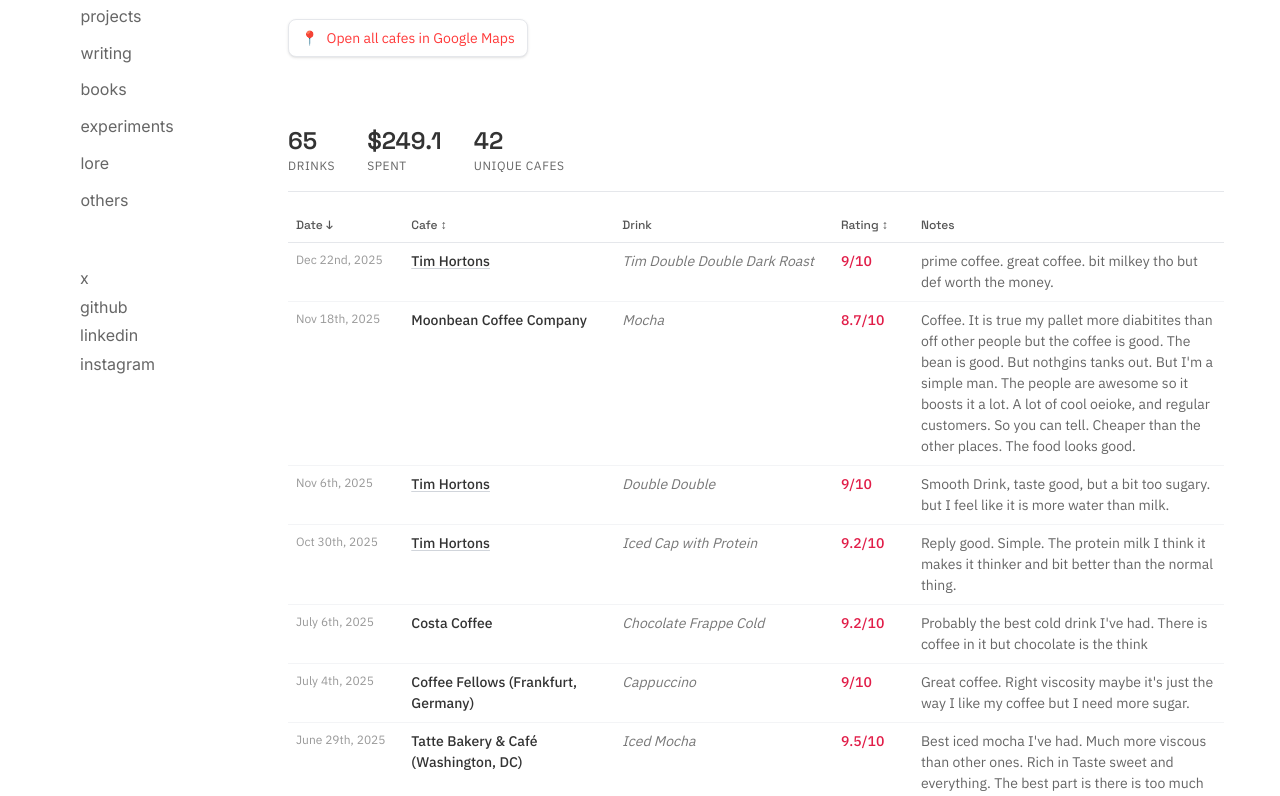
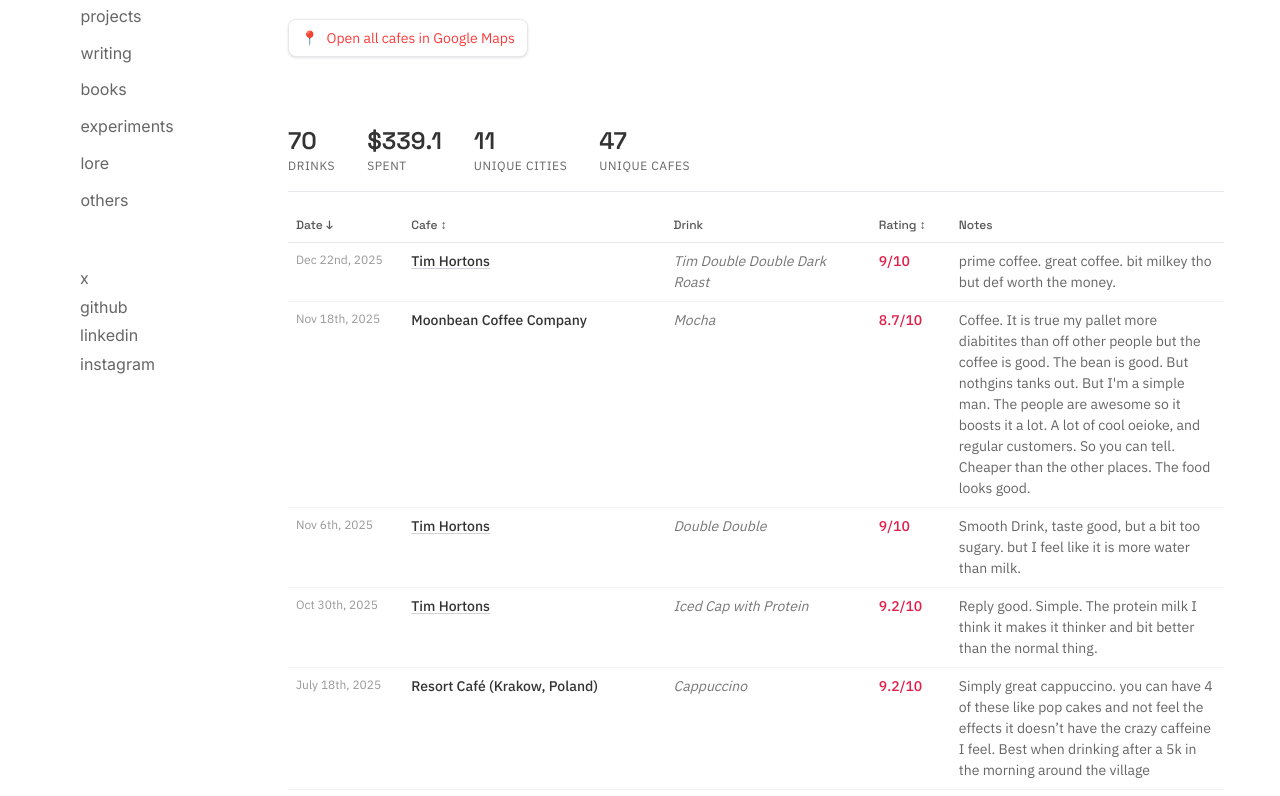
Before and after one commit to alexshibu1/alexshibu.com, a Next.js app: page /coffee in a window 1280 px wide. Shown: the part 180-976 px from the top of the page. Built offline with nearby package versions, Linux system fonts and the light colour scheme.

Commit message:
made coffee page look saucey

```diff
--- a/app/coffee/CoffeeTable.tsx
+++ b/app/coffee/CoffeeTable.tsx
@@ -12,40 +12,100 @@ interface CoffeeTableProps {
   onShopClick?: (shopId: string) => void;
 }
 
+// Principle: keep “derivation rules” pure and reusable.
+// Why: multiple features (stats + filtering) should compute “city” the same way.
+function getCityLabel(shop: CoffeeShop): string {
+  // Heuristic: if the shop name includes "(City, Country)" or "(City, State)",
+  // treat that parenthetical as the city label. Otherwise, assume Toronto.
+  //
+  // Why: your dataset encodes travel cafes in the name (e.g. "Ritual Coffee (San Francisco)"),
+  // but most Toronto entries have no explicit city field.
+  const match = shop.shopName.match(/\(([^)]+)\)\s*$/);
+  return match?.[1]?.trim() || "Toronto";
+}
+
+function isExplicitNonTorontoCity(shop: CoffeeShop): boolean {
+  // Principle: don’t “invent” cities for Toronto-only entries.
+  // Why: “Unique cities” is meant to highlight travel cities encoded in parentheses.
+  return /\(([^)]+)\)\s*$/.test(shop.shopName);
+}
+
 export default function CoffeeTable({
   shops,
   selectedShopId,
-  onShopClick,
 }: CoffeeTableProps) {
   const [sortField, setSortField] = useState<SortField>("date");
   const [sortDirection, setSortDirection] = useState<SortDirection>("desc");
   const [filteredShop, setFilteredShop] = useState<string | null>(null);
+  const [citySamplerMode, setCitySamplerMode] = useState(false);
 
   // Calculate stats with actual average order values
   const stats = useMemo(() => {
     const uniqueCafes = new Set(shops.map((s) => s.shopName)).size;
+    const uniqueCities = new Set(
+      shops.filter(isExplicitNonTorontoCity).map((s) => getCityLabel(s)),
+    ).size;
 
-    // Average order values per chain/cafe type (CAD)
-    const priceMap: Record<string, number> = {
-      "Tim Hortons": 2.1,
-      Starbucks: 4.0,
-      "Second Cup": 4.5,
-      "Pret A Manger": 4.5,
-      "Aroma Espresso Bar": 4.5,
-      "Costa Coffee": 4.5,
-      Walmart: 2.5,
-      "Coffee Fellows": 4.0,
-    };
+    // Principle: estimate per DRINK, not per SHOP.
+    // Why: your dataset includes what you ordered (iced/frappe/hot chocolate/etc),
+    // and those items have meaningfully different price bands even at the same cafe.
+    function normalizeShopNameForPricing(shopName: string): string {
+      // Strip trailing location qualifiers like "Ritual Coffee (San Francisco)"
+      // so pricing rules match the underlying brand.
+      return shopName.replace(/\s*\([^)]*\)\s*$/, "").trim();
+    }
 
-    // Calculate total dollars spent based on actual prices
+    function estimateDrinkPriceCAD(shop: CoffeeShop): number {
+      const shopKey = normalizeShopNameForPricing(shop.shopName);
+      const drink = shop.drink.toLowerCase();
+
+      // Baseline “typical drink” price by shop/chain (CAD-ish).
+      // (These are intentionally rough; the drink modifiers below do most of the work.)
+      const baseByShop: Record<string, number> = {
+        "Tim Hortons": 2.5,
+        Starbucks: 4.8,
+        "Second Cup": 4.8,
+        "Pret A Manger": 4.8,
+        "Aroma Espresso Bar": 5.0,
+        "Costa Coffee": 5.0,
+        Walmart: 2.5,
+        "Coffee Fellows": 5.0,
+      };
+
+      // Start from a shop baseline; default assumes an indie cafe drink.
+      let price = baseByShop[shopKey] ?? 5.25;
+
+      // Drink-based adjustments (keywords → add/subtract).
+      // Why: “frappe/iced cap” usually costs more than “latte”; hot chocolate is often cheaper.
+      if (drink.includes("frappe") || drink.includes("iced cap")) price += 1.25;
+      if (drink.includes("iced")) price += 0.5;
+      if (drink.includes("hot chocolate")) price -= 0.75;
+      if (drink.includes("london fog")) price += 0.25;
+
+      // Espresso drinks (light bump for “crafted” drinks)
+      if (
+        drink.includes("latte") ||
+        drink.includes("cappuccino") ||
+        drink.includes("macchiato") ||
+        drink.includes("mocha")
+      ) {
+        price += 0.35;
+      }
+
+      // Keep the estimator sane.
+      price = Math.max(1.5, Math.min(price, 9.5));
+      return price;
+    }
+
+    // Calculate total dollars spent based on estimated per-drink prices
     const estimatedDollars = shops.reduce((total, shop) => {
-      const price = priceMap[shop.shopName] || 4.5; // Default $4.50 for regular cafes
-      return total + price;
+      return total + estimateDrinkPriceCAD(shop);
     }, 0);
 
     return {
       drinks: shops.length,
       uniqueCafes,
+      uniqueCities,
       estimatedDollars: Math.round(estimatedDollars * 10) / 10, // Round to 1 decimal
     };
   }, [shops]);
@@ -57,6 +117,34 @@ export default function CoffeeTable({
     // If a chain shop is clicked, filter to show only that shop
     if (filteredShop) {
       filtered = shops.filter((s) => s.shopName === filteredShop);
+    }
+
+    // City sampler mode: show one representative cafe per city (highest-rated entry).
+    // Why: “different cafes from different cities” is a summary view, not every drink you had there.
+    if (citySamplerMode) {
+      // Only include explicit (non-Toronto) city-labeled entries, e.g. "(San Francisco)".
+      filtered = filtered.filter(isExplicitNonTorontoCity);
+
+      const bestByCity = new Map<string, CoffeeShop>();
+
+      for (const shop of filtered) {
+        const city = getCityLabel(shop);
+        const currentBest = bestByCity.get(city);
+        if (!currentBest) {
+          bestByCity.set(city, shop);
+          continue;
+        }
+
+        // Pick higher rating; if tied, pick the newer date.
+        const better =
+          shop.rating > currentBest.rating ||
+          (shop.rating === currentBest.rating &&
+            normalizeDate(shop.date) > normalizeDate(currentBest.date));
+
+        if (better) bestByCity.set(city, shop);
+      }
+
+      filtered = Array.from(bestByCity.values());
     }
 
     if (!sortField) return filtered;
@@ -86,10 +174,11 @@ export default function CoffeeTable({
       if (aValue > bValue) return sortDirection === "asc" ? 1 : -1;
       return 0;
     });
-  }, [shops, sortField, sortDirection, filteredShop]);
+  }, [shops, sortField, sortDirection, filteredShop, citySamplerMode]);
 
   const handleChainClick = (shopName: string, e: React.MouseEvent) => {
     e.stopPropagation();
+    setCitySamplerMode(false); // Don’t combine chain filter with city sampler mode
     if (filteredShop === shopName) {
       setFilteredShop(null); // Clear filter if clicking same shop
     } else {
@@ -123,6 +212,17 @@ export default function CoffeeTable({
           <span className="stat-value">${stats.estimatedDollars}</span>
           <span className="stat-label">spent</span>
         </div>
+        <button
+          type="button"
+          className={`stat-item stat-button ${citySamplerMode ? "active" : ""}`}
+          onClick={() => {
+            setFilteredShop(null);
+            setCitySamplerMode((v) => !v);
+          }}
+        >
+          <span className="stat-value">{stats.uniqueCities}</span>
+          <span className="stat-label">unique cities</span>
+        </button>
         <div className="stat-item">
           <span className="stat-value">{stats.uniqueCafes}</span>
           <span className="stat-label">unique cafes</span>
@@ -130,11 +230,22 @@ export default function CoffeeTable({
       </div>
 
       {/* Filter indicator */}
-      {filteredShop && (
+      {(filteredShop || citySamplerMode) && (
         <div className="mb-2 text-sm text-gray-600">
-          Showing reviews from <strong>{filteredShop}</strong>{" "}
+          {filteredShop ? (
+            <>
+              Showing reviews from <strong>{filteredShop}</strong>{" "}
+            </>
+          ) : (
+            <>
+              Showing <strong>one cafe per city</strong>{" "}
+            </>
+          )}
           <button
-            onClick={() => setFilteredShop(null)}
+            onClick={() => {
+              setFilteredShop(null);
+              setCitySamplerMode(false);
+            }}
             className="text-gray-400 hover:text-gray-600 underline"
           >
             (clear)
--- a/app/coffee/coffee-data.ts
+++ b/app/coffee/coffee-data.ts
@@ -717,7 +717,7 @@ export const coffeeShops: CoffeeShop[] = [
     shopName: "Coffee Fellows (Frankfurt, Germany)",
     rating: 9,
     review:
-      "Great coffee. Right viscosity maybe it's just the way I like my coffee but I need more sugar.",
+      "Great coffee. Right viscosity maybe it's just the way I like my coffee but I need more sugar. I have a ton of time here in at the airport",
     isChain: false,
     location: DEFAULT_LOCATION,
   },
@@ -725,10 +725,65 @@ export const coffeeShops: CoffeeShop[] = [
     id: "costa-july-6-2025",
     date: "July 6th, 2025",
     drink: "Chocolate Frappe Cold",
-    shopName: "Costa Coffee",
+    shopName: "Costa Coffee (Warsaw, Poland)",
     rating: 9.2,
     review:
-      "Probably the best cold drink I've had. There is coffee in it but chocolate is the think",
+      "Probably the best cold drink I've had. There is coffee in it but chocolate is the think I ran across Krakow old city at 4 40",
+    isChain: false,
+    location: DEFAULT_LOCATION,
+  },
+  {
+    id: "krakow-resort-july-18-2025",
+    date: "July 18th, 2025",
+    drink: "Cappuccino",
+    shopName: "Resort Café (Krakow, Poland)",
+    rating: 9.2,
+    review:
+      "Simply great cappuccino. you can have 4 of these like pop cakes and not feel the effects it doesn’t have the crazy caffeine I feel. Best when drinking after a 5k in the morning around the village",
+    isChain: false,
+    location: DEFAULT_LOCATION,
+  },
+  {
+    id: "villars-lodge-aug-3-2025",
+    date: "Aug 3rd, 2025",
+    drink: "Cappuccino",
+    shopName: "Villars Lodge (Villars, Switzerland)",
+    rating: 9,
+    review:
+      "Great coffee even better after an awesome run with friends in the morning chill of Villars. Also a super expensive place to stay so I’d expect the coffee to be great. It’s great but it’s not peak. Also the staff are quite unique. They are students in training. Like pro restaurant management school or something. Thank you Villars for the free stay",
+    isChain: false,
+    location: DEFAULT_LOCATION,
+  },
+  {
+    id: "boreal-aug-10-2025",
+    date: "Aug 10th, 2025",
+    drink: "Mocha Latte",
+    shopName: "Boreal Coffee Roasters (Geneva, Switzerland)",
+    rating: 9.65,
+    review:
+      "Almost the perfect coffee I don’t think there’s anything wrong with this coffee really good coffee just the amount of sweetness, not too sweet not too dark. Not too liquidy, but not not liquidy. If you’re really nice vibe sitting outside in the Geneva, summer was really nice. But when I compare it to Canadian prices from six francs for a small coffee, that’s pretty much double which is insane but then for people here it’s nothing.",
+    isChain: false,
+    location: DEFAULT_LOCATION,
+  },
+  {
+    id: "ask-tea-sept-4-2025",
+    date: "Sept 4th, 2025",
+    drink: "Strong Tea",
+    shopName: "A.S.K Tea Hub (Muthalakodam, India)",
+    rating: 0,
+    review:
+      "Got food poisoning for a week after this boi. But the run before was nice. Would not recommend.",
+    isChain: false,
+    location: DEFAULT_LOCATION,
+  },
+  {
+    id: "shajis-shop-sept-20-2025",
+    date: "Sept 20th, 2025",
+    drink: "Lemonade (Passion Fruit)",
+    shopName: "Meenakshi Naranga Vellakada / Shaji’s Shop (Thodupuzha, India)",
+    rating: 9.4,
+    review:
+      "Not coffee but amazing drink. He adds passion fruit into it. But would not recommend traveling all the way to India to try this. Lol.",
     isChain: false,
     location: DEFAULT_LOCATION,
   },
--- a/app/coffee/page.tsx
+++ b/app/coffee/page.tsx
@@ -9,8 +9,11 @@ export default function CoffeePage() {
 
   return (
     <main className="page-content coffee-page">
-      <h1 className="hero-heading">coffee</h1>
-      <p className="hero-subline">reviews of downtown Toronto cafes</p>
+      <h1 className="hero-heading">Coffee Reviews</h1>
+      <p className="hero-subline">
+        reviews of cafes in Toronto + others that I&apos;ve been to when
+        traveling
+      </p>
 
       <div className="mt-4 mb-2">
         <a
--- a/app/globals.css
+++ b/app/globals.css
@@ -1284,6 +1284,32 @@ body {
   letter-spacing: 0.05em;
 }
 
+/* Clickable stats (e.g., Unique cities) */
+.stat-button {
+  background: none;
+  border: none;
+  padding: 0;
+  text-align: left;
+  cursor: pointer;
+}
+
+.stat-button .stat-value,
+.stat-button .stat-label {
+  transition: color 0.15s ease;
+}
+
+/* Slightly red on hover */
+.stat-button:hover .stat-value,
+.stat-button:hover .stat-label {
+  color: #ff3a3a;
+}
+
+/* Stay red while active (toggle on/off) */
+.stat-button.active .stat-value,
+.stat-button.active .stat-label {
+  color: #ff3a3a;
+}
+
 /* Mobile responsive */
 @media (max-width: 430px) {
   .coffee-stats {
```
